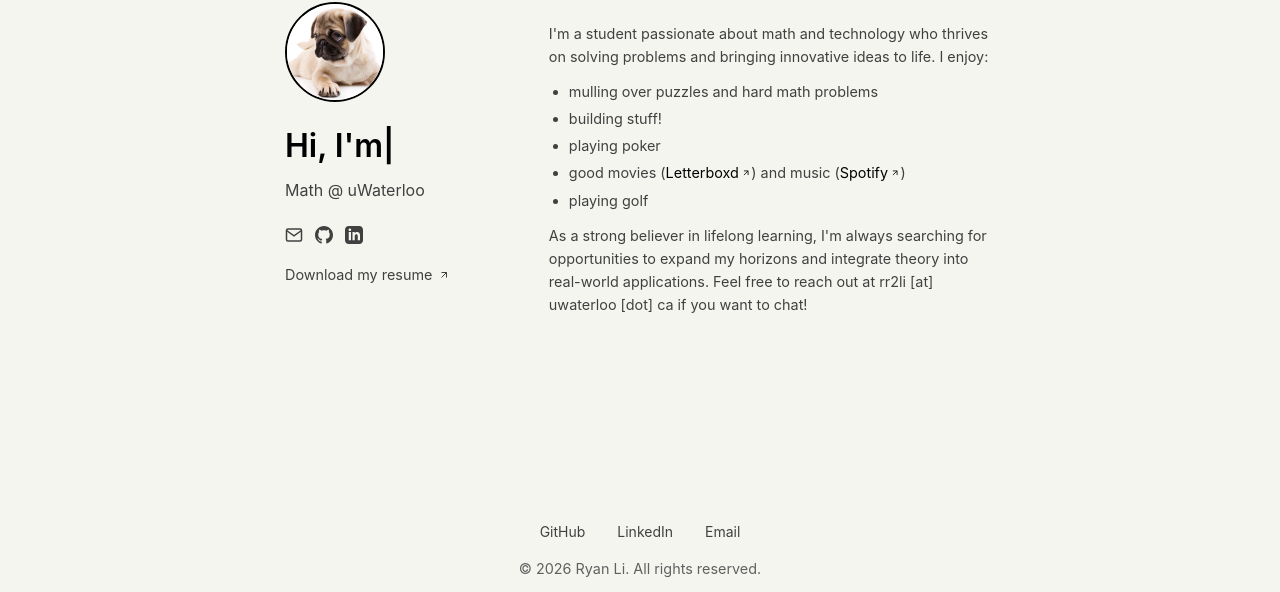
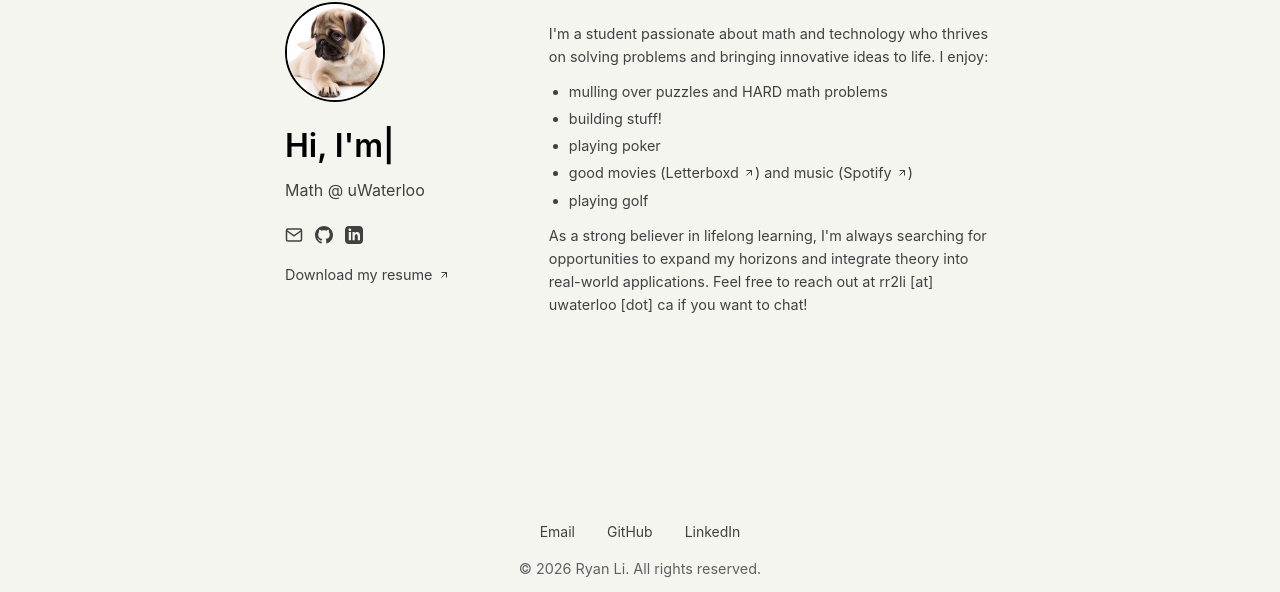
Before and after one commit to rli8145/rli-personal-website, a React (Vite) app: page / in a window 1280 px wide. Shown: the part 239-831 px from the top of the page. Built offline with nearby package versions, Linux system fonts and the light colour scheme.

Commit message:
minor edits - footer order, link font

```diff
--- a/src/components/About.css
+++ b/src/components/About.css
@@ -32,31 +32,25 @@
   margin-bottom: 0.25rem;
 }
 
-.about-text a {
-  color: var(--text-primary);
-  text-decoration: none;
-  transition: var(--transition);
-}
-
-.about-text a:hover {
-  color: var(--primary-color);
-}
-
-.external-link {
+.about-text a.external-link {
   display: inline-flex;
   align-items: center;
-  gap: 0.15rem;
+  gap: 0.25rem;
+  font-size: 0.9rem;
+  color: var(--text-secondary);
+  text-decoration: none;
   transform-origin: left center;
   transition: color 0.2s ease, transform 0.2s ease;
 }
 
-.external-link:hover {
+.about-text a.external-link:hover {
+  color: var(--primary-color);
   transform: scale(1.02);
 }
 
 .external-link svg {
-  width: 10px;
-  height: 10px;
+  width: 12px;
+  height: 12px;
   flex-shrink: 0;
 }
 
--- a/src/components/About.jsx
+++ b/src/components/About.jsx
@@ -11,10 +11,10 @@ function About() {
             and bringing innovative ideas to life. I enjoy:
           </p>
           <ul className="interests-list">
-            <li>mulling over puzzles and hard math problems</li>
+            <li>mulling over puzzles and HARD math problems</li>
             <li>building stuff!</li>
             <li>playing poker</li>
-            <li>good movies (<a href="https://letterboxd.com/rli8145/" target="_blank" rel="noopener noreferrer" className="external-link">Letterboxd<svg width="10" height="10" viewBox="0 0 24 24" fill="none" stroke="currentColor" strokeWidth="2"><line x1="7" y1="17" x2="17" y2="7"/><polyline points="7 7 17 7 17 17"/></svg></a>) and music (<a href="https://open.spotify.com/user/ryanli-nz" target="_blank" rel="noopener noreferrer" className="external-link">Spotify<svg width="10" height="10" viewBox="0 0 24 24" fill="none" stroke="currentColor" strokeWidth="2"><line x1="7" y1="17" x2="17" y2="7"/><polyline points="7 7 17 7 17 17"/></svg></a>)</li>
+            <li>good movies (<a href="https://letterboxd.com/rli8145/" target="_blank" rel="noopener noreferrer" className="external-link">Letterboxd<svg width="12" height="12" viewBox="0 0 24 24" fill="none" stroke="currentColor" strokeWidth="2"><line x1="7" y1="17" x2="17" y2="7"/><polyline points="7 7 17 7 17 17"/></svg></a>) and music (<a href="https://open.spotify.com/user/ryanli-nz" target="_blank" rel="noopener noreferrer" className="external-link">Spotify<svg width="12" height="12" viewBox="0 0 24 24" fill="none" stroke="currentColor" strokeWidth="2"><line x1="7" y1="17" x2="17" y2="7"/><polyline points="7 7 17 7 17 17"/></svg></a>)</li>
             <li>playing golf</li>
           </ul>
           <p>
--- a/src/components/Footer.jsx
+++ b/src/components/Footer.jsx
@@ -8,9 +8,9 @@ function Footer() {
       <div className="container">
         <div className="footer-content">
           <div className="footer-links">
+            <a href="mailto:rli8145@gmail.com">Email</a>
             <a href="https://github.com/rli8145" target="_blank" rel="noopener noreferrer">GitHub</a>
             <a href="https://linkedin.com/in/ryan-li-0bab58363/" target="_blank" rel="noopener noreferrer">LinkedIn</a>
-            <a href="mailto:rli8145@gmail.com">Email</a>
           </div>
           <p className="copyright">
             &copy; {currentYear} Ryan Li. All rights reserved.
```
